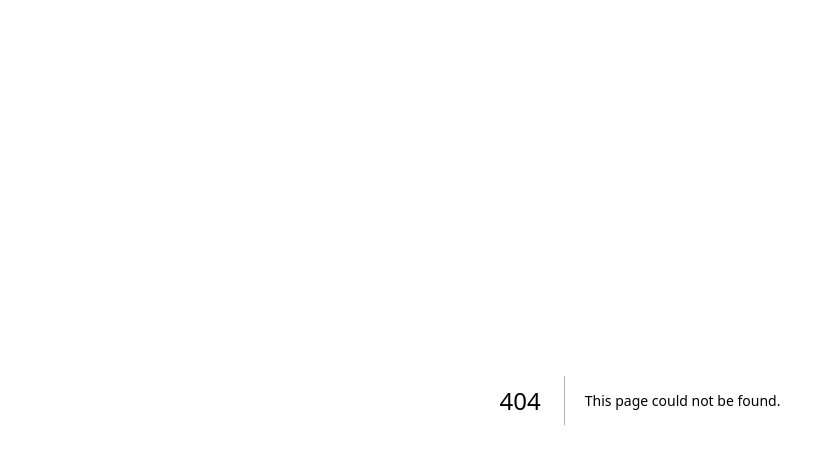
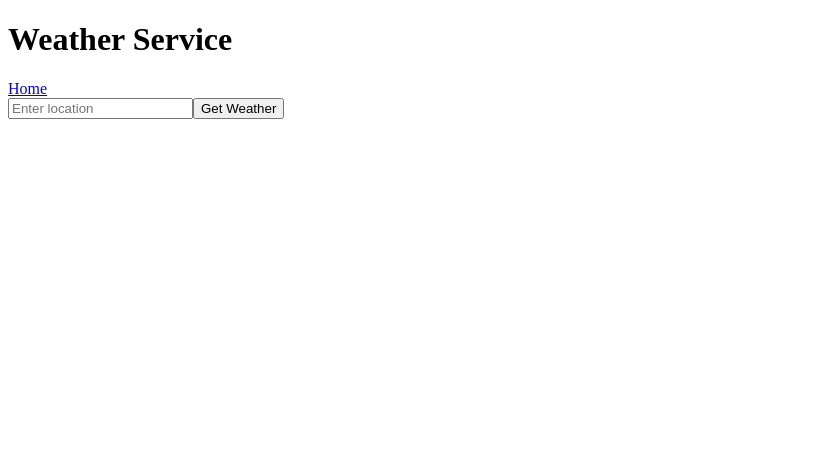
Before and after one commit to usanari-tech/codex, a Next.js app: page /weather in a window 1280 px wide. Before the commit this address had no page. Shown: the top 464 px of the page, without its empty margins (0-835 px from the left). Built offline with nearby package versions, Linux system fonts and the light colour scheme.

Commit message:
Add weather service page

```diff
--- a/pages/index.js
+++ b/pages/index.js
@@ -1,8 +1,13 @@
+import Link from 'next/link';
+
 export default function Home() {
   return (
     <main>
       <h1>Hello, Next.js Template!</h1>
       <p>This is a simple page for Next.js.</p>
+      <p>
+        <Link href="/weather">Go to Weather Service</Link>
+      </p>
     </main>
   );
 }
--- /dev/null
+++ b/pages/weather.js
@@ -0,0 +1,61 @@
+import { useState } from 'react';
+import Link from 'next/link';
+
+export default function WeatherPage() {
+  const [location, setLocation] = useState('');
+  const [weather, setWeather] = useState(null);
+  const [loading, setLoading] = useState(false);
+  const [error, setError] = useState(null);
+
+  const fetchWeather = async () => {
+    if (!location) return;
+    setLoading(true);
+    setError(null);
+    setWeather(null);
+    try {
+      const res = await fetch(`https://wttr.in/${encodeURIComponent(location)}?format=j1`);
+      if (!res.ok) {
+        throw new Error('Failed to fetch weather');
+      }
+      const data = await res.json();
+      const current = data.current_condition && data.current_condition[0];
+      if (current) {
+        setWeather({
+          tempC: current.temp_C,
+          description: current.weatherDesc[0].value,
+        });
+      } else {
+        setError('No weather data available');
+      }
+    } catch (err) {
+      setError(err.message);
+    } finally {
+      setLoading(false);
+    }
+  };
+
+  return (
+    <main>
+      <h1>Weather Service</h1>
+      <Link href="/">Home</Link>
+      <div>
+        <input
+          type="text"
+          value={location}
+          onChange={(e) => setLocation(e.target.value)}
+          placeholder="Enter location"
+        />
+        <button onClick={fetchWeather} disabled={loading}>Get Weather</button>
+      </div>
+      {loading && <p>Loading...</p>}
+      {error && <p style={{ color: 'red' }}>{error}</p>}
+      {weather && (
+        <div>
+          <h2>{location}</h2>
+          <p>{weather.description}</p>
+          <p>{weather.tempC}&deg;C</p>
+        </div>
+      )}
+    </main>
+  );
+}
```
Also changed, not shown: 1 other file (tests, documents, lock files or other folders).
